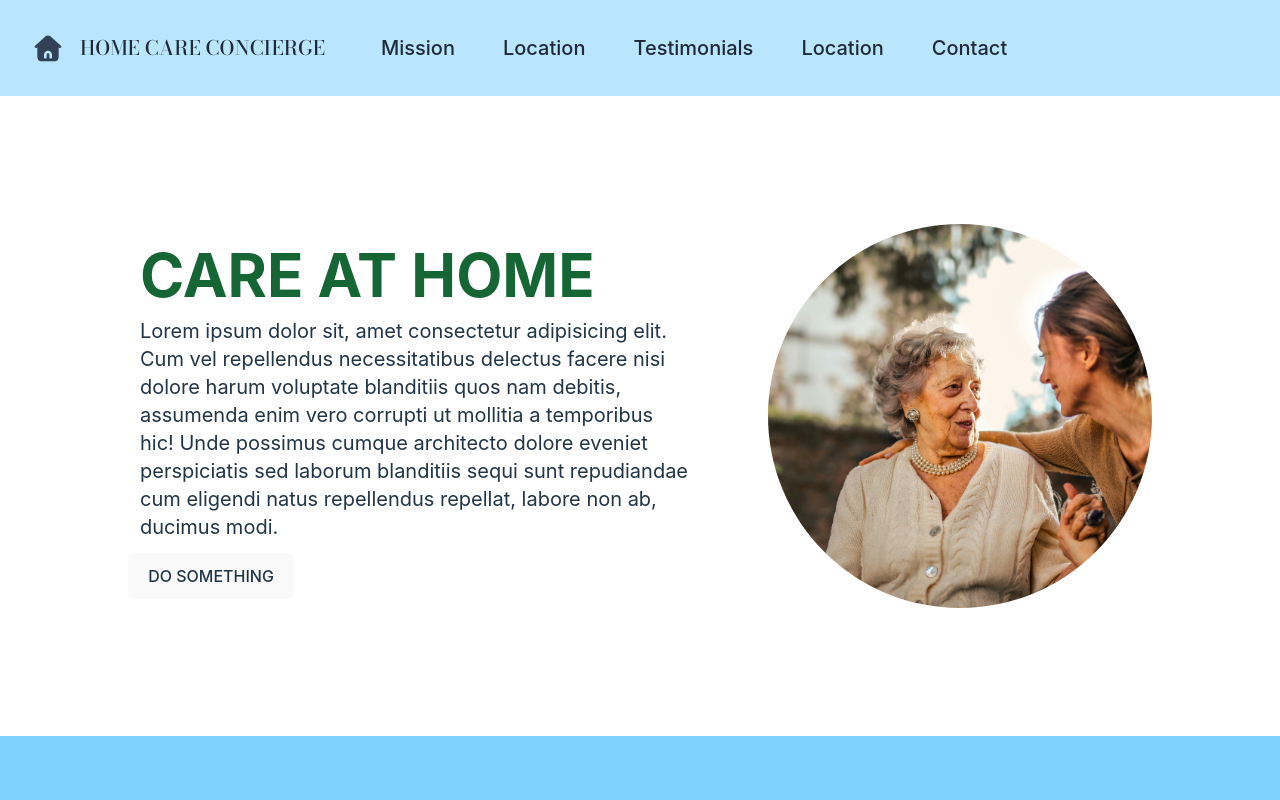
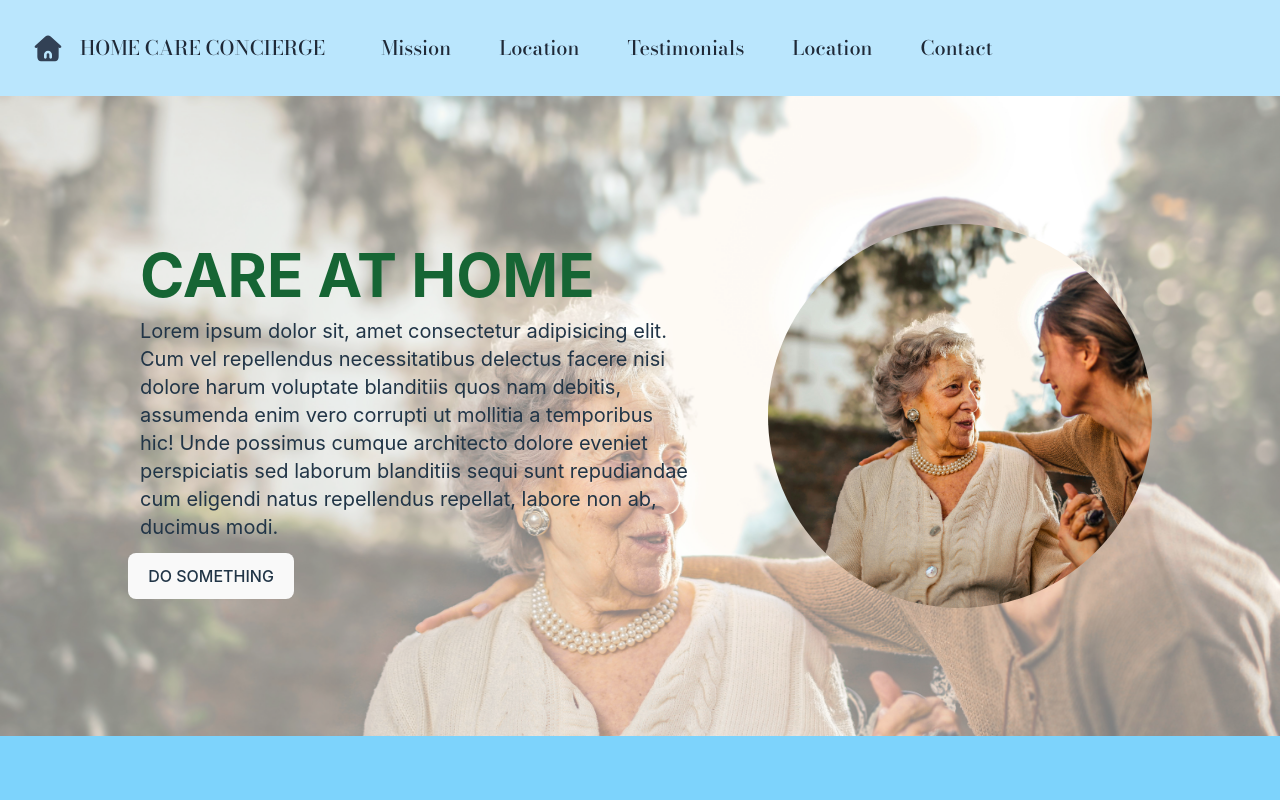
Before and after one commit to joooons/home-care, a React (Vite) app: page / in a window 1280 px wide. Shown: the top 800 px of the page. Built offline with nearby package versions, Linux system fonts and the light colour scheme; a web font is replaced by a local one.

Commit message:
add bkgd img full width

```diff
--- a/src/App.tsx
+++ b/src/App.tsx
@@ -14,7 +14,15 @@ function App() {
       <NavBar></NavBar>
 
       {/* TOP */}
-      <section className='bg-white'>
+      <section>
+        <div className='w-full overflow-hidden'>
+          <img
+            className='w-screen object-cover absolute opacity-50 -z-10'
+            src={img1}
+            alt='Img1'
+          />
+        </div>
+
         <div className='flex flex-row items-center justify-center p-24 '>
           <div className='p-8'>
             <h1 className='bg-wh text-6xl text-left font-bold text-green-800 m-3'>
--- a/src/components/NavBar.tsx
+++ b/src/components/NavBar.tsx
@@ -51,7 +51,7 @@ export default function NavBar() {
                         key={item.name}
                         href={item.href}
                         className={classNames(
-                          'text-gray-800 hover:bg-cyan-300 hover:text-white rounded-md px-4 py-3 text-xl font-medium'
+                          'text-gray-800 hover:bg-cyan-300 hover:text-white rounded-md px-4 py-3 text-xl font-medium font-bodoni'
                         )}
                         aria-current={item.current ? 'page' : undefined}
                       >
```
